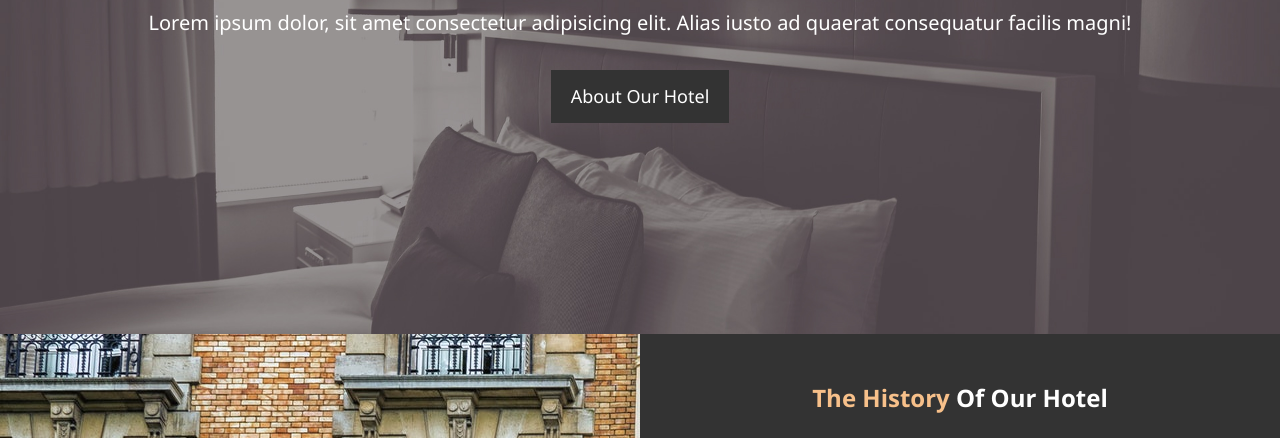
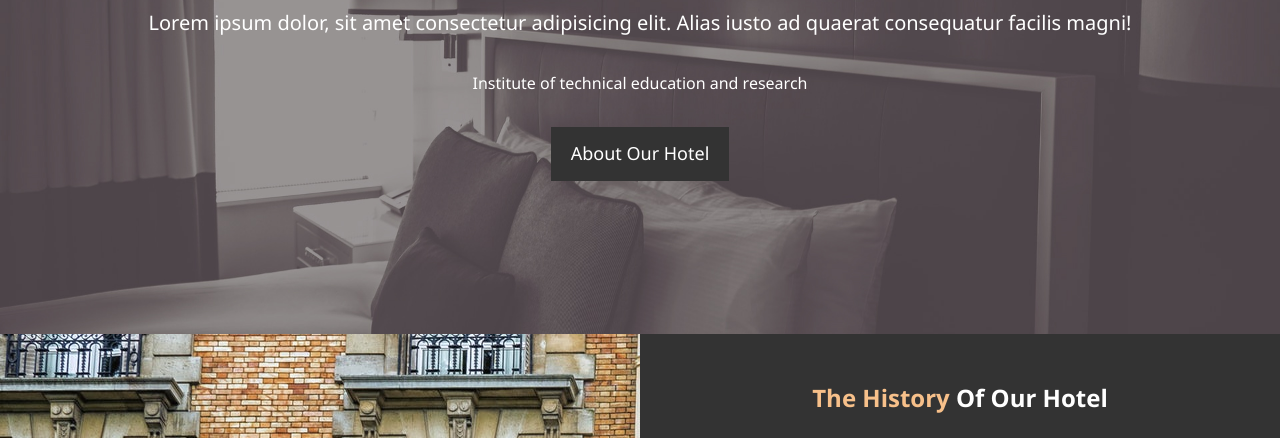
Before and after one commit to archana270498/hotel_website, a plain HTML site: page index.html in a window 1280 px wide. Shown: the part 333-771 px from the top of the page. Drawn offline with Linux system fonts and the light colour scheme.

Commit message:
paragraph change

```diff
--- a/index.html
+++ b/index.html
@@ -7,6 +7,7 @@
     <meta name="keywords" content="hotel, jamshedpur hotel, india hotel">
     <script src='https://kit.fontawesome.com/a076d05399.js'></script>
     <link rel="stylesheet" href="css/style.css">
+
     <title>Hotel BT | Welcome</title>
 </head>
 <body>
@@ -26,6 +27,7 @@
                 <div class="showcase-content">
                     <h1><span class="text-primary">Enjoy</span> Your stay</h1>
                     <p class="lead">Lorem ipsum dolor, sit amet consectetur adipisicing elit. Alias iusto ad quaerat consequatur facilis magni!</p>
+                    <p>Institute of technical education and research</p>
                     <a class="btn" href="about.html">About Our Hotel</a>
                 </div>
             </div>
```
